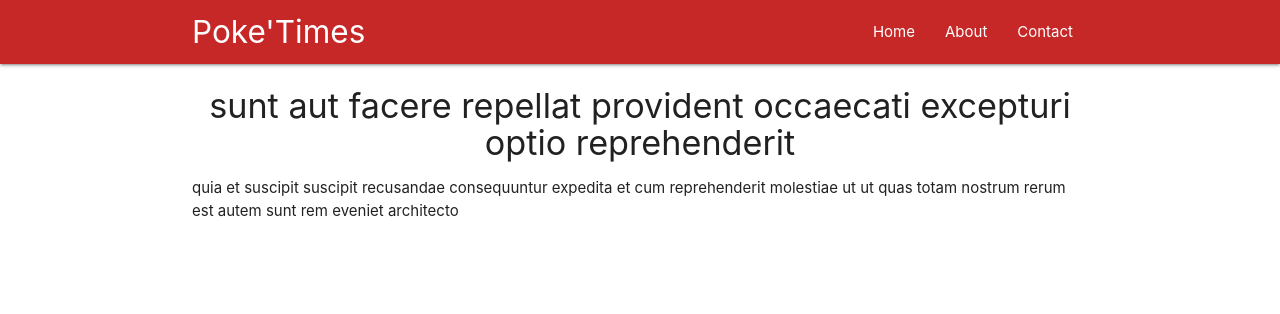
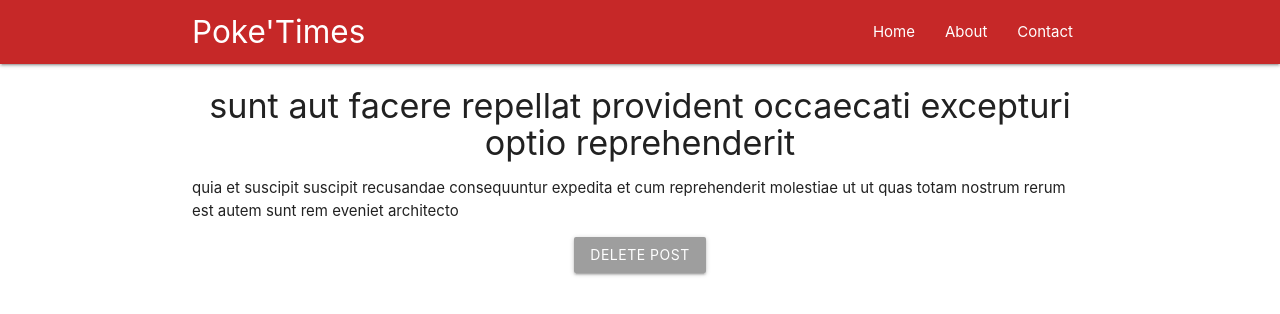
Before and after one commit to murashko/ReactJS, a React (Create React App) app in the folder React-Redux/poketimes/: page /1 in a window 1280 px wide. Shown: the top 314 px of the page. Built offline with nearby package versions, Linux system fonts and the light colour scheme.

Commit message:
lesson 42

```diff
--- a/React-Redux/poketimes/src/components/Home.js
+++ b/React-Redux/poketimes/src/components/Home.js
@@ -5,7 +5,6 @@
 
 class Home extends Component {
 	render() {
-		console.log(this.props)
 		const { posts } = this.props;
 		const postList = posts.length ? (
 			posts.map(post => {
--- a/React-Redux/poketimes/src/components/Post.js
+++ b/React-Redux/poketimes/src/components/Post.js
@@ -2,8 +2,9 @@
 import { connect } from "react-redux";
 
 class Post extends Component {
-	state = {
-		post: null
+	handleClick = () => {
+		this.props.deletePost(this.props.post.id);
+		this.props.history.push('/');
 	}
 
 	render() {
@@ -11,6 +12,11 @@
 			<div className="post">
 				<h4 className="center">{ this.props.post.title }</h4>
 				<p>{ this.props.post.body }</p>
+				<div className="center">
+					<button className="btn grey" onClick={this.handleClick}>
+						Delete Post
+					</button>
+				</div>
 			</div>
 		) : (
 				<div className="center">Loading post...</div>
@@ -30,4 +36,10 @@
 	}
 }
 
-export default connect(mapStateToProps)(Post);
+const mapDispatchToProps = (dispatch) => {
+	return {
+		deletePost: (id) => dispatch({ type: 'DELETE_POST', id: id })
+	}
+}
+
+export default connect(mapStateToProps, mapDispatchToProps)(Post);
--- a/React-Redux/poketimes/src/reducers/rootReducer.js
+++ b/React-Redux/poketimes/src/reducers/rootReducer.js
@@ -7,6 +7,13 @@
 }
 
 const rootReducer = (state = initState, action) => {
+	if (action.type === "DELETE_POST") {
+		const newPosts = state.posts.filter(post => post.id !== action.id);
+		return {
+			...state,
+			posts: newPosts
+		}
+	}
 	return state;
 }
 
```
